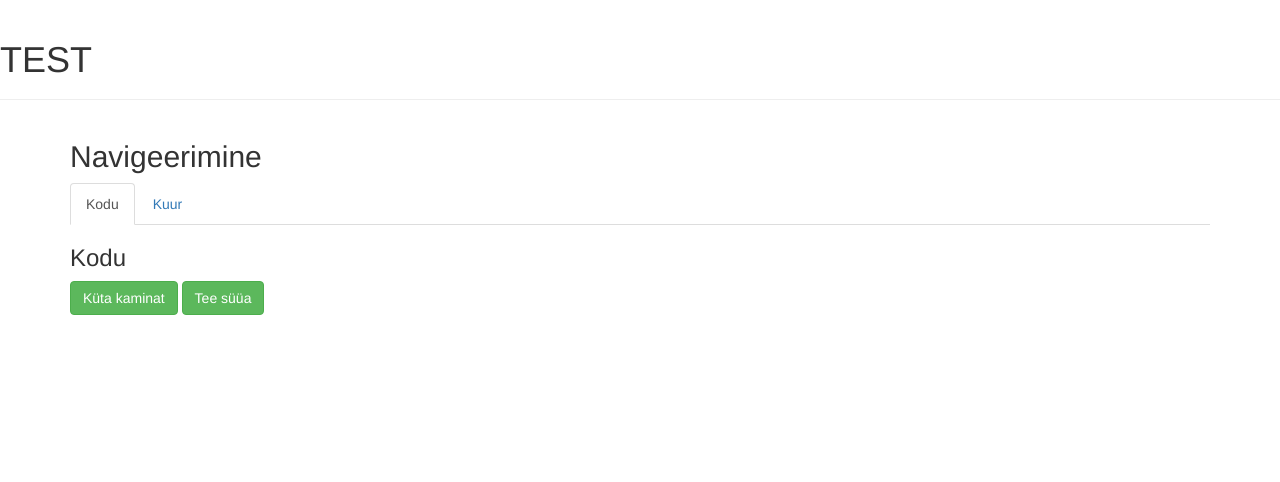
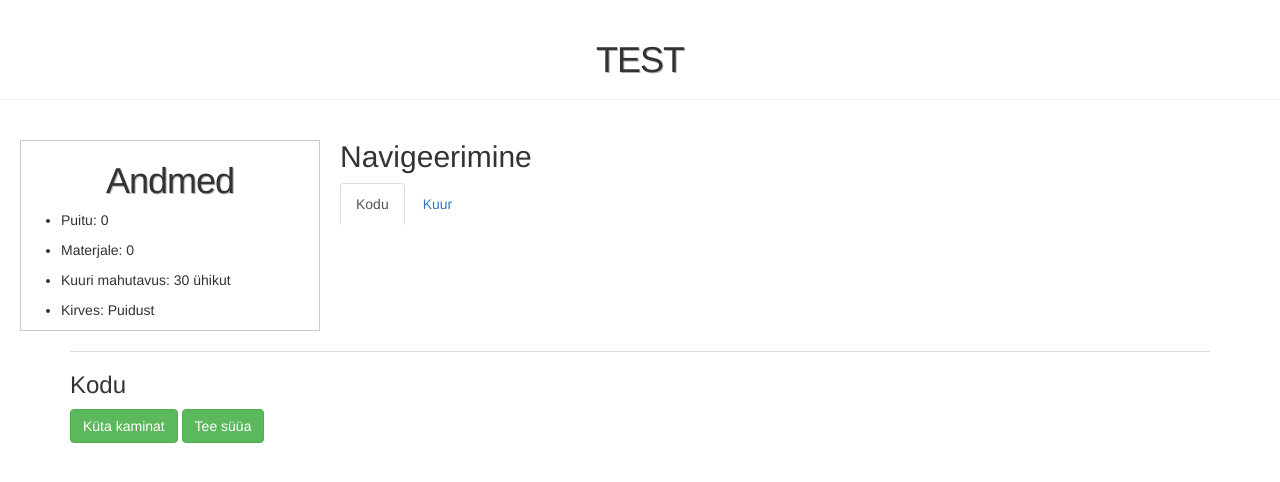
Before and after one commit to Ken299/projektitest, a PHP site: page /jes.html in a window 1280 px wide. Shown: the top 482 px of the page. Run offline with PHP 8.4, Linux system fonts and the light colour scheme.

Commit message:
v.0.0.2 added menu and some more features

```diff
--- a/jes.css
+++ b/jes.css
@@ -4,3 +4,21 @@
 .show {
 	display:inline;
 }
+#ringo {
+
+}
+.data {
+	width: 300px;
+	margin: 20px;
+	float: left;
+	overflow: hidden;
+	border: 1px solid rgba(0,0,0,0.2);
+}
+h1{
+	text-align: center;
+	margin: 0px 0px 0px 0px;
+	color: #fff;
+	font-size: 26px;
+	text-shadow: 1px 1px 0px rgba(0,0,0,0.3);
+	letter-spacing: -1px;
+}
--- a/jes.html
+++ b/jes.html
@@ -3,25 +3,36 @@
 <head>
   <title>Test</title>
   <meta charset="utf-8">
+  <meta name="viewport" content="width=device-width, initial-scale=1">
   <link rel="stylesheet" href="jes.css">
-  <script type="text/javascript" src="jes.js"></script>
-  <meta name="viewport" content="width=device-width, initial-scale=1">
   <link rel="stylesheet" href="http://maxcdn.bootstrapcdn.com/bootstrap/3.3.6/css/bootstrap.min.css">
   <script src="https://ajax.googleapis.com/ajax/libs/jquery/1.12.0/jquery.min.js"></script>
   <script src="http://maxcdn.bootstrapcdn.com/bootstrap/3.3.6/js/bootstrap.min.js"></script>
+  <script type="text/javascript" src="jes.js"></script>
 
 </head>
 <body>
 <div class="page-header">
   <h1>TEST</h1>
+  <p name="alertEvent" id="alertEvent"></p>
 </div>
+<div id="ringo">
+	<div class="data">
+		<h1>Andmed</h1>
+			<ul>
+				<li><p id="wood"></p></li>
+				<li><p id="materials"></p></li>
+				<li><p id="roomForWood"></p></li>
+				<li><p id="axe"></p></li>
+			<ul>
+	</div>
 <div class="container-fluid">
   <div class="container">
   <h2>Navigeerimine</h2>
   <ul class="nav nav-tabs">
-    <li class="active"><a data-toggle="tab" href="#home">Kodu</a></li>
+    <li class="active"><a data-toggle="tab" href="#home" onclick="clearEventAlert();">Kodu</a></li>
     <li><a data-toggle="tab" href="#menu1">Kuur</a></li>
-    <li><a id="tab2" data-toggle="tab" href="#menu2" style="display: none;">Töökoda</a></li>
+    <li><a id="tab2" data-toggle="tab" href="#menu2" style="display: none;" onclick="clearEventAlert();">Töökoda</a></li>
     <li><a data-toggle="tab" href="#menu3" style="display: none;">Valik 3</a></li>
   </ul>
 
@@ -32,7 +43,7 @@
 		<button id="ahi" type="button" class="btn btn-success">Tee süüa</button>
     </div>
     <div id="menu1" class="tab-pane fade">
-      <h3>Kuur</h3>
+      <h3 id="gSize"></h3>
 	  <button id="puu" type="button" class="btn btn-success">Lõhu puid</button>
 	  <input type="button" value="Valmista materjali (3 puitu)"id="craftMaterial" type="button" class="btn btn-success"></input>
 	  <input type="button" value="Suurenda kuuri (10 materjali)" id="buildGarageButton" type="button" class="btn btn-success" disabled></input>
@@ -49,9 +60,12 @@
       <h3>Valik 3</h3>
       <p>Eaque ipsa quae ab illo inventore veritatis et quasi architecto beatae vitae dicta sunt explicabo.</p>
     </div>
+	<div id="alert">
+		<p name="alert" id="alert"></p>
+	</div>
   </div>
 </div>
-
+</div>
 
 </body>
 </html>
--- a/jes.js
+++ b/jes.js
@@ -1,25 +1,33 @@
 var roomForWood = 30;
 var wood = 0;
 var woodTotal = 0;
+var clicksOnWoodButton = 0;
 var materials = 0;
 //var garageButton = 0;
 var garageCost = 10;
 var garage = 0;
 var workShop = 0;
 var axe = 0;
+var woodGain = 0;
+var axes = ["Puidust", "Kivist", "Rauast", "Metallist", "Hõbedast", "Kullast", "Teemantist", "Jänesest"];
 window.onload = function(){
 	document.getElementById('puu').addEventListener('click', addWood);
 	document.getElementById('buildGarageButton').addEventListener('click', buildGarage);
 	document.getElementById('craftMaterial').addEventListener('click', addMaterials);
 	document.getElementById('buildWorkShop').addEventListener('click', buildWorkShop);
+	//document.getElementById('active').addEventListener('click', clearEventAlert);
+	document.getElementById("gSize").innerHTML = "Kuur ("+garage+")";
+	document.getElementById("wood").innerHTML = "Puitu: "+wood;
+	document.getElementById("materials").innerHTML = "Materjale: "+materials;
+	document.getElementById("roomForWood").innerHTML = "Kuuri mahutavus: "+roomForWood+" ühikut";
+	document.getElementById("axe").innerHTML = "Kirves: "+axes[axe];
 
 	//btn.onClick = addWood();
-
 }
-
 function addWood(){
 	if(wood >= roomForWood){
 		console.log("Ei mahu!")
+		document.getElementById("alert").innerHTML = "Kuuri ei mahu rohkem puid!";
 	}else{
 		var chance = randomInt(1, 11);
 		console.log(chance)
@@ -27,35 +35,46 @@ function addWood(){
 			wood = wood + axe + 2
 			woodTotal = woodTotal + axe + 2
 			console.log("said 2 puuhalgu rohkem");
+			woodGain = axe + 2
+			document.getElementById("alert").innerHTML = "Said "+woodGain+" puuhalgu";
+
 		}else if(chance === 3){
 			wood = wood + axe + 3
 			woodTotal = woodTotal + axe + 3
 			console.log("said 3 puuhalgu rohkem");
+			woodGain = axe + 3
+			document.getElementById("alert").innerHTML = "Said "+woodGain+" puuhalgu";
 		}else{
 		wood = wood + axe + 1
 		woodTotal = woodTotal + axe + 1
+		woodGain = axe + 1
+		document.getElementById("alert").innerHTML = "Said "+woodGain+" puuhalgu";
 		}
-	document.getElementById("wood").innerHTML = wood;
-	document.getElementById("materials").innerHTML = materials;
+	document.getElementById("wood").innerHTML = "Puitu: "+wood;
+	document.getElementById("materials").innerHTML = "Materjale: "+materials;
+	clicksOnWoodButton = clicksOnWoodButton + 1;
 		//console.log(wood)
 
 	}
-	if(woodTotal === 100 || woodTotal === 101 || woodTotal === 102){
-		alert("Kirves!");
+	if(clicksOnWoodButton === 10){
 		axe = axe+1;
 		document.getElementById("buildAe").style = "display: inline;";
 		document.getElementById("buildAe").disabled = false;
+		document.getElementById("alertEvent").innerHTML ="Leidsid "+"<strong>"+"kirve";
+		document.getElementById("axe").innerHTML = "Kirves: "+axes[axe];
+		setTimeout(clearEventAlert, 3000);
+
 	}
 }
 function addMaterials(){
 	if(wood >= 3){
 		materials = materials + 1;
 		wood = wood - 3
-		document.getElementById("materials").innerHTML = materials;
-		document.getElementById("wood").innerHTML = wood;
+		document.getElementById("materials").innerHTML = "Materjale: "+materials;
+		document.getElementById("wood").innerHTML = "Puitu: "+wood;
 		console.log(materials);
 	}else{
-		console.log("Sul pole piisavalt puid lõhutud!");
+		document.getElementById("alert").innerHTML = "Sul ei ole materjalide töötlemiseks piisavalt puitu!";
 	}
 	if(materials >= garageCost){
 
@@ -64,11 +83,13 @@ function addMaterials(){
 }
 function buildGarage(){
 	materials = materials - garageCost;
-	document.getElementById("materials").innerHTML = materials;
+	document.getElementById("materials").innerHTML = "Materjale: "+materials;
 	garage = garage + 1;
 	roomForWood = roomForWood + 30 * garage;
 	garageCost = garage * 10 + garageCost
 	console.log(garage)
+	document.getElementById("gSize").innerHTML = "Kuur ("+garage+")";
+	document.getElementById("roomForWood").innerHTML = "Kuuri mahutavus: "+roomForWood;
 	if(materials < garageCost){
 
 		document.getElementById("buildGarageButton").disabled = true;
@@ -80,26 +101,30 @@ function buildGarage(){
 		console.log("puitu vaja: "+garageCost)
 		console.log("Suurus: "+garage)
 	}
-	if(garage === 1){
+	if(garage === 2){
 		document.getElementById("buildWorkShop").style = "display: inline;";
 		document.getElementById("buildWorkShop").disabled = false;
 	}
 }
 function buildWorkShop(){
 	if(wood < 10){
-		console.log("Sul ei ole piisavalt puitu!")
+		document.getElementById("alert").innerHTML = "Sul ei ole töökoja ehitamiseks piisavalt puitu!";
 	}else{
 	wood = wood - 10;
 	workShop = 1;
 	document.getElementById("buildWorkShop").style = "display: none;";
 	document.getElementById("tab2").style = "display: ";
-	document.getElementById("materials").innerHTML = materials;
-	document.getElementById("wood").innerHTML = wood;
+	document.getElementById("materials").innerHTML = "Materjale: "+materials;
+	document.getElementById("wood").innerHTML = "Puitu: "+wood;
 	}
 }
 function randomInt(min, max) {
 
 	return Math.floor(Math.random() * (max - min)) + min;
+}
+function clearEventAlert(){
+	document.getElementById("alertEvent").innerHTML ="";
+	document.getElementById("alert").innerHTML ="";
 }
 /*function myFunction() {
 	if(garageButton == 0){
```
